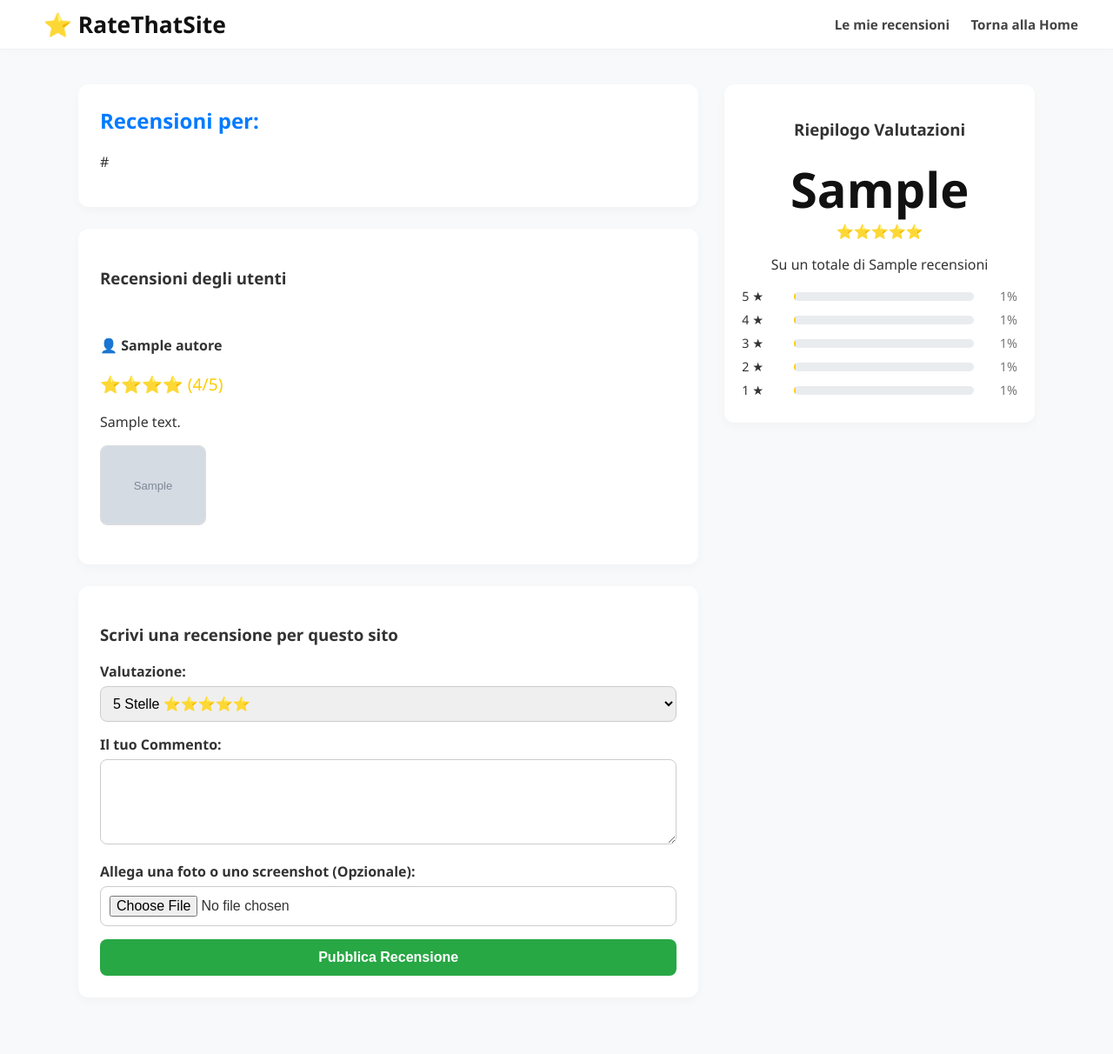
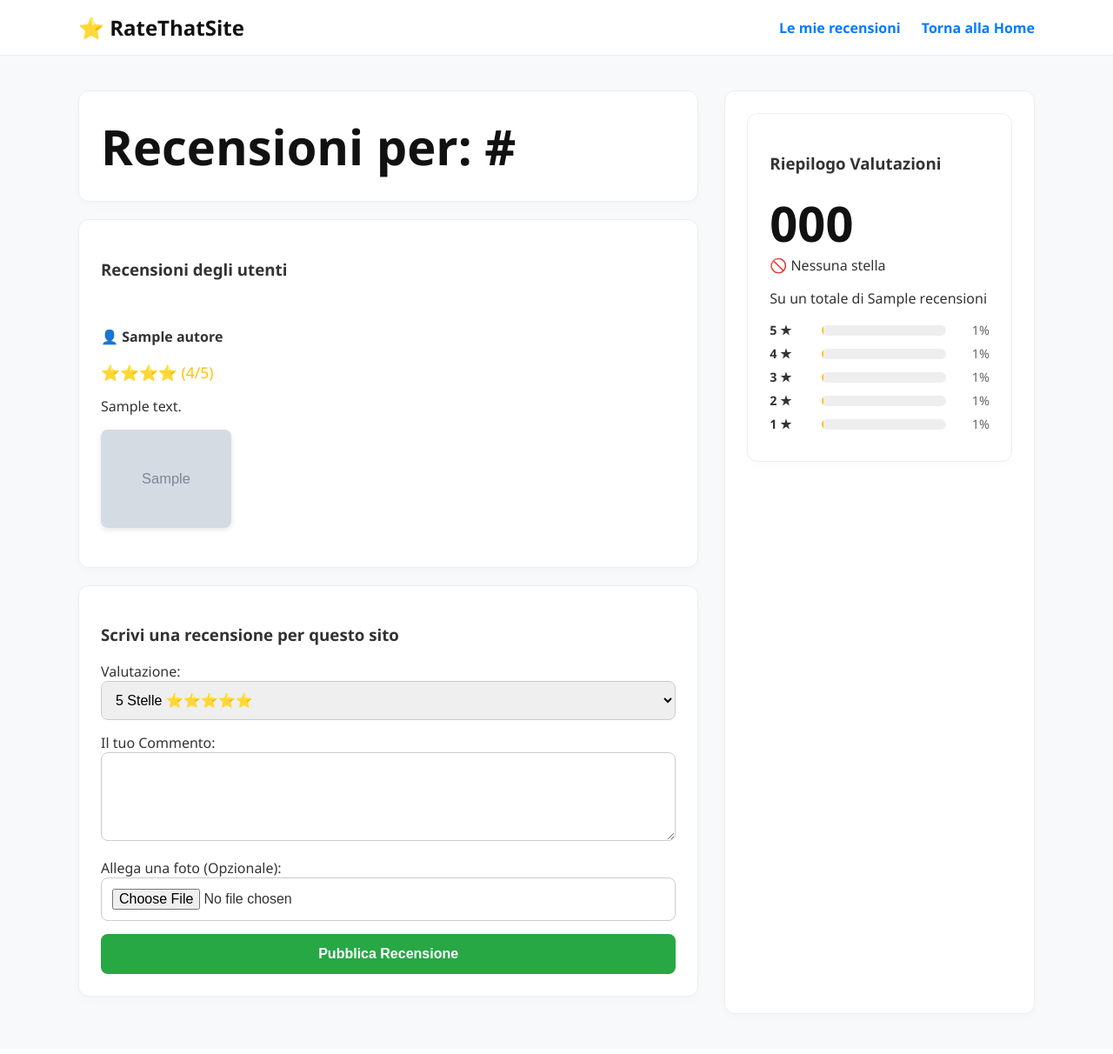
Before and after one commit to DanyXSmile/RateThatSite, a Flask app: template templates/risultati.html in a window 1280 px wide. Shown: the whole page at 87% size. After the commit the page ends 1166 px from the top, so only its background shows below. Run offline with Flask 3, Linux system fonts and the light colour scheme; the visitor is signed in with stand-in values (Sample User, id 1); the template is opened without the code that fills it: most values are stand-ins (such as "Sample title", 1, 10 or a date in 2020); grey boxes marked "Sample" are stand-in pictures; some libraries are stand-ins or nearby versions.

Commit message:
Aggiornamento v1.41

```diff
--- a/app.py
+++ b/app.py
@@ -1,115 +1,122 @@
 import os
-from flask import Flask, render_template, request, redirect, session, url_for
+from flask import Flask, render_template, request, session, redirect, url_for
 
 app = Flask(__name__)
+app.secret_key = os.environ.get("SECRET_KEY", "ratethatsite_ultra_secure_key_2026")
 
-# CHIAVE DI SICUREZZA ROBUSTA PER LE SESSIONI DI VERCEL
-app.secret_key = os.environ.get("SECRET_KEY", "chiave_super_segreta_per_le_recensioni_12345")
+# DATABASE IN MEMORIA (Previene il crash dei cookie a 4KB e supporta le foto)
+# Contiene alcune recensioni iniziali per far funzionare la linea animata scorrevole
+MOCK_DB = {
+    "utenti": ["Daniil", "Aura", "Marco", "Sofia"],
+    "recensioni": [
+        {"autore": "Aura", "site_url": "github.com", "comment": "GitHub mi ha salvato la vita, essenziale per programmare!", "rating": 5, "foto_recensione": ""},
+        {"autore": "Marco", "site_url": "google.com", "comment": "Il motore di ricerca migliore di sempre, pulito e veloce.", "rating": 5, "foto_recensione": ""},
+        {"autore": "Sofia", "site_url": "spotify.com", "comment": "Ottima app per la musica, ma la pubblicità nella versione free è troppa.", "rating": 3, "foto_recensione": ""},
+        {"autore": "Daniil", "site_url": "vercel.com", "comment": " some bug all'inizio ma il deploy dei siti web è istantaneo. Fantastico.", "rating": 4, "foto_recensione": ""}
+    ]
+}
 
 @app.before_request
 def richiedi_nome():
     if 'username' not in session and request.endpoint not in ['login', 'static']:
-        return redirect(url_for('login'))
-
-@app.route('/login', methods=['GET', 'POST'])
-def login():
-    if request.method == 'POST':
-        nome = request.form.get('username', '').strip()
-        if nome:
-            session['username'] = nome
-            if 'reviews_data' not in session:
-                session['reviews_data'] = []
-            session.modified = True
-            return redirect(url_for('index'))
-    return render_template('login.html')
+        return redirect(url_for('index'))
 
 @app.route('/')
 def index():
-    return render_template('index.html')
+    if 'username' not in session:
+        return render_template('index.html', mostre_login=True, errore_user=None)
+    return render_template('index.html', mostre_login=False, recensioni_loop=MOCK_DB['recensioni'])
+
+@app.route('/login', methods=['POST'])
+def login():
+    username = request.form.get('username', '').strip()
+    if not username:
+        return redirect(url_for('index'))
+
+    if username in MOCK_DB['utenti'] or username.lower() in [u.lower() for u in MOCK_DB['utenti']]:
+        return render_template('index.html', mostre_login=True, errore_user="Questo username è già in uso. Scegline un altro!")
+
+    MOCK_DB['utenti'].append(username)
+    session['username'] = username
+    session.modified = True
+    return redirect(url_for('index'))
 
 @app.route('/cerca', methods=['GET', 'POST'])
 def cerca():
-    if request.method == 'POST':
-        site_url = request.form.get('site_url', '').strip()
-    else:
-        site_url = request.args.get('url', '') or request.args.get('site_url', '')
-        site_url = site_url.strip()
-
-    if not site_url:
+    if 'username' not in session:
         return redirect(url_for('index'))
 
-    tutte_le_recensioni = session.get('reviews_data', [])
+    if request.method == 'POST':
+        url_cercato = request.form.get('site_url', '').strip().lower()
+        url_cercato = url_cercato.replace('https://', '').replace('http://', '').replace('www.', '')
+        if url_cercato.endswith('/'):
+            url_cercato = url_cercato[:-1]
+    else:
+        url_cercato = request.args.get('url', '').strip().lower()
 
-    recensioni_trovate = []
-    voti = []
-    # Inizializziamo il conteggio per le barre delle valutazioni (da 1 a 5 stelle)
+    if not url_cercato:
+        return redirect(url_for('index'))
+
+    recensioni_sito = [r for r in MOCK_DB['recensioni'] if r['site_url'] == url_cercato]
+
+    totale_recensioni = len(recensioni_sito)
+    media_stelle = 0
     conteggio_stelle = {5: 0, 4: 0, 3: 0, 2: 0, 1: 0}
+    percentuali = {5: 0, 4: 0, 3: 0, 2: 0, 1: 0}
 
-    for r in tutte_le_recensioni:
-        if r.get('site_url') == site_url:
-            recensioni_trovate.append(r)
-            try:
-                valore_voto = int(r['rating'])
-                voti.append(valore_voto)
-                if valore_voto in conteggio_stelle:
-                    conteggio_stelle[valore_voto] += 1
-            except:
-                pass
-
-    # Calcolo della media e delle percentuali per la barra di riepilogo grafico
-    totale_recensioni = len(recensioni_trovate)
-    media_voto = round(sum(voti) / totale_recensioni, 1) if totale_recensioni > 0 else 0
-
-    percentuali_stelle = {}
-    for stella, count in conteggio_stelle.items():
-        percentuali_stelle[stella] = int((count / totale_recensioni) * 100) if totale_recensioni > 0 else 0
+    if totale_recensioni > 0:
+        somma = 0
+        for r in recensioni_sito:
+            somma += r['rating']
+            conteggio_stelle[r['rating']] += 1
+        media_stelle = round(somma / totale_recensioni, 1)
+        for stella in conteggio_stelle:
+            percentuali[stella] = round((conteggio_stelle[stella] / totale_recensioni) * 100)
 
     return render_template(
         'risultati.html',
-        url_cercato=site_url,
-        recensioni=recensioni_trovate,
-        media_voto=media_voto,
+        url_cercato=url_cercato,
+        recensioni=recensioni_sito,
         totale_recensioni=totale_recensioni,
-        percentuali=percentuali_stelle
+        media_stelle=media_stelle,
+        conteggio_stelle=conteggio_stelle,
+        percentuali=percentuali
     )
 
 @app.route('/aggiungi_recensione', methods=['POST'])
 def aggiungi_recensione():
-    # Se per qualunque motivo la sessione si svuota, evitiamo il crash e rimandiamo al login
     if 'username' not in session:
-        return redirect(url_for('login'))
+        return redirect(url_for('index'))
 
     autore = session['username']
-    site_url = request.form.get('site_url', '').strip()
+    site_url = request.form.get('site_url', '').strip().lower()
     comment = request.form.get('comment', '').strip()
-    rating = request.form.get('rating')
-
-    # Invece di salvare tutto il testo della foto che fa saltare i cookie,
-    # salviamo solo un valore booleano o un testo finto leggerissimo.
-    ha_foto = request.form.get('foto_base64', '') != ''
+    rating = int(request.form.get('rating', 5))
+    foto_base64 = request.form.get('foto_base64', '')
 
     nuova_recensione = {
         'autore': autore,
         'site_url': site_url,
         'comment': comment,
-        'rating': int(rating),
-        'ha_foto': ha_foto  # Questo occupa pochissimi byte!
+        'rating': rating,
+        'foto_recensione': foto_base64
     }
 
-    recensioni_attuali = session.get('reviews_data', [])
-    recensioni_attuali.append(nuova_recensione)
-    session['reviews_data'] = recensioni_attuali
-    session.modified = True
-
+    MOCK_DB['recensioni'].append(nuova_recensione)
     return redirect(url_for('cerca', url=site_url))
 
 @app.route('/le-mie-recensioni')
 def le_mie_recensioni():
-    autore = session.get('username')
-    tutte_le_recensioni = session.get('reviews_data', [])
+    if 'username' not in session:
+        return redirect(url_for('index'))
 
-    mie_recensioni = [r for r in tutte_le_recensioni if r.get('autore') == autore]
-    return render_template('le_mie_recensioni.html', recensioni=mie_recensioni, utente=autore)
+    mie_recensioni = [r for r in MOCK_DB['recensioni'] if r['autore'] == session['username']]
+    return render_template('le_mie_recensioni.html', recensioni=mie_recensioni)
+
+@app.route('/logout')
+def logout():
+    session.clear()
+    return redirect(url_for('index'))
 
 if __name__ == '__main__':
     app.run(debug=True)
--- a/templates/risultati.html
+++ b/templates/risultati.html
@@ -4,47 +4,35 @@
     <meta charset="UTF-8">
     <title>Recensioni per {{ url_cercato }} - RateThatSite</title>
     <style>
-        body { font-family: 'Segoe UI', Arial, sans-serif; background-color: #f8f9fa; color: #333; margin: 0; padding: 0; }
-        .main-header { background: #ffffff; border-bottom: 1px solid #f0f0f0; padding: 10px 0; box-shadow: 0 4px 12px rgba(0,0,0,0.01); }
-        .header-container { max-width: 1200px; margin: 0 auto; display: flex; justify-content: space-between; align-items: center; padding: 0 20px; }
-        .logo-link { text-decoration: none; display: inline-flex; align-items: center; }
-        .logo-text { font-size: 1.65rem; font-weight: 800; color: #111111; margin-left: 10px; }
-        .nav-link { color: #444; text-decoration: none; font-weight: 600; font-size: 0.95rem; margin-left: 20px; }
-        .nav-link:hover { color: #007bff; }
-
-        .container { max-width: 1100px; margin: 40px auto; padding: 0 20px; display: flex; gap: 30px; }
-        .left-column { flex: 2; }
-        .right-column { flex: 1; }
-
-        .card { background: #ffffff; padding: 25px; border-radius: 12px; box-shadow: 0 4px 12px rgba(0,0,0,0.03); margin-bottom: 25px; }
-        .url-title { color: #007bff; word-break: break-all; margin-top: 0; }
-
-        .review-item { border-bottom: 1px solid #eee; padding: 20px 0; }
+        body { font-family: 'Segoe UI', Arial, sans-serif; background-color: #f8f9fa; margin: 0; padding: 0; color: #333; }
+        .main-header { background: #ffffff; border-bottom: 1px solid #eee; padding: 15px 0; }
+        .header-container { max-width: 1100px; margin: 0 auto; display: flex; justify-content: space-between; align-items: center; padding: 0 20px; }
+        .logo-text { font-size: 1.5rem; font-weight: 800; color: #111; text-decoration: none; }
+        .nav-link { color: #007bff; text-decoration: none; font-weight: bold; margin-left: 20px; }
+        .nav-link:hover { text-decoration: underline; }
+        .container { max-width: 1100px; margin: 40px auto; padding: 0 20px; display: grid; grid-template-columns: 2fr 1fr; gap: 30px; }
+        @media(max-width: 768px) { .container { grid-template-columns: 1fr; } }
+        .card { background: white; padding: 25px; border-radius: 12px; box-shadow: 0 4px 12px rgba(0,0,0,0.02); margin-bottom: 20px; border: 1px solid #eee; }
+        .rating-big { font-size: 3.5rem; font-weight: 800; margin: 0; color: #111; }
+        .bar-container { display: flex; align-items: center; margin-bottom: 8px; font-size: 0.9rem; }
+        .bar-label { width: 50px; font-weight: 600; }
+        .bar-bg { flex: 1; background: #eee; height: 12px; border-radius: 6px; margin: 0 10px; overflow: hidden; }
+        .bar-fill { background: #ffc107; height: 100%; border-radius: 6px; }
+        .bar-pct { width: 40px; text-align: right; color: #666; }
+        .review-item { padding: 20px 0; border-bottom: 1px solid #eee; }
         .review-item:last-child { border-bottom: none; }
-        .stars { color: #ffcc00; font-size: 1.2rem; }
-        .review-img { max-width: 120px; border-radius: 8px; margin-top: 10px; display: block; border: 1px solid #ddd; }
-
-        .summary-box { text-align: center; background: #fff; border-radius: 12px; padding: 20px; box-shadow: 0 4px 12px rgba(0,0,0,0.03); position: sticky; top: 20px; }
-        .big-rating { font-size: 3.5rem; font-weight: 800; margin: 10px 0 0 0; color: #111; }
-        .bar-container { display: flex; align-items: center; margin: 8px 0; font-size: 0.9rem; }
-        .bar-label { width: 50px; text-align: left; }
-        .bar-bg { flex: 1; background: #e9ecef; height: 10px; border-radius: 5px; margin: 0 10px; overflow: hidden; }
-        .bar-fill { background: #ffcc00; height: 100%; border-radius: 5px; }
-        .bar-percent { width: 40px; text-align: right; color: #777; }
-
-        .form-group { margin-bottom: 15px; }
-        .form-group label { display: block; font-weight: 600; margin-bottom: 6px; }
-        .form-control { width: 100%; padding: 10px; border: 1px solid #ccc; border-radius: 8px; font-size: 1rem; box-sizing: border-box; }
-        .btn-submit { background: #28a745; color: white; border: none; padding: 12px 20px; border-radius: 8px; font-weight: bold; cursor: pointer; width: 100%; font-size: 1rem; }
+        .stars { color: #ffc107; font-size: 1.1rem; margin-bottom: 5px; }
+        .form-control { width: 100%; padding: 12px; border: 1px solid #ccc; border-radius: 8px; box-sizing: border-box; font-size: 1rem; margin-bottom: 15px; }
+        .btn-submit { background: #28a745; color: white; border: none; padding: 14px; border-radius: 8px; font-weight: bold; cursor: pointer; width: 100%; font-size: 1rem; }
         .btn-submit:hover { background: #218838; }
+        .review-img { max-width: 150px; max-height: 150px; border-radius: 8px; margin-top: 10px; display: block; box-shadow: 0 2px 6px rgba(0,0,0,0.1); }
+        .summary-box { background: white; padding: 25px; border-radius: 12px; box-shadow: 0 4px 12px rgba(0,0,0,0.02); border: 1px solid #eee; position: sticky; top: 20px; }
     </style>
 </head>
 <body>
     <header class="main-header">
         <div class="header-container">
-            <a href="/" class="logo-link">
-                <span class="logo-text">⭐ RateThatSite</span>
-            </a>
+            <a href="/" class="logo-text">⭐ RateThatSite</a>
             <div>
                 <a href="/le-mie-recensioni" class="nav-link">Le mie recensioni</a>
                 <a href="/" class="nav-link">Torna alla Home</a>
@@ -53,10 +41,9 @@
     </header>
 
     <div class="container">
-        <div class="left-column">
+        <div>
             <div class="card">
-                <h2 class="url-title">Recensioni per:</h2>
-                <p>{{ url_cercato }}</p>
+                <h2 class="rating-big">Recensioni per: {{ url_cercato }}</h2>
             </div>
 
             <div class="card">
@@ -73,7 +60,7 @@
                     </div>
                     {% endfor %}
                 {% else %}
-                    <p>Nessuna recensione presente per questo sito. Sii il primo!</p>
+                    <p>Nessuna recensione presente per questo sito. Sii il primo a scriverne una qui sotto!</p>
                 {% endif %}
             </div>
 
@@ -100,7 +87,7 @@
                     </div>
 
                     <div class="form-group">
-                        <label>Allega una foto o uno screenshot (Opzionale):</label>
+                        <label>Allega una foto (Opzionale):</label>
                         <input type="file" id="fotoInput" accept="image/*" class="form-control">
                         <div id="caricamentoStato" style="display:none; margin-top: 8px; font-size: 0.95rem;"></div>
                     </div>
@@ -120,7 +107,7 @@
                             submitBtn.innerText = 'Ottimizzazione immagine...';
                             stato.style.display = 'block';
                             stato.style.color = '#d39e00';
-                            stato.innerText = '⏳ Ottimizzazione e riduzione peso immagine in corso...';
+                            stato.innerText = '⏳ Compressione della foto in corso per salvataggio sicuro...';
 
                             const reader = new FileReader();
                             reader.onload = function(event) {
@@ -129,28 +116,22 @@
                                     const canvas = document.createElement('canvas');
                                     let width = img.width;
                                     let height = img.height;
-
-                                    // Riduciamo la dimensione massima a 300px per farla rientrare tassativamente nei limiti di Flask
-                                    const max_size = 300;
+                                    const max_size = 250;
                                     if (width > max_size) {
                                         height *= max_size / width;
                                         width = max_size;
                                     }
-
                                     canvas.width = width;
                                     canvas.height = height;
                                     const ctx = canvas.getContext('2d');
                                     ctx.drawImage(img, 0, 0, width, height);
-
-                                    // Applichiamo una compressione JPEG aggressiva (qualità 0.4) per renderla ultra-leggera
                                     const dataUrl = canvas.toDataURL('image/jpeg', 0.4);
                                     hiddenInput.value = dataUrl;
-
                                     submitBtn.disabled = false;
                                     submitBtn.style.background = '#28a745';
                                     submitBtn.innerText = 'Pubblica Recensione';
                                     stato.style.color = '#28a745';
-                                    stato.innerText = '✅ Foto allegata con successo (formato leggero)!';
+                                    stato.innerText = '✅ Foto pronta e ottimizzata correttamente!';
                                 };
                                 img.src = event.target.result;
                             };
@@ -167,24 +148,25 @@
             </div>
         </div>
 
-        <div class="right-column">
-            <div class="summary-box">
+        <div class="summary-box">
+            <div class="card">
                 <h3>Riepilogo Valutazioni</h3>
-                <div class="big-rating">{{ media_voto }}</div>
+                <div class="rating-big">{{ media_stelle }}</div>
                 <div>
-                    {% if media_voto >= 4.5 %}⭐️⭐️⭐️⭐️⭐️
-                    {% elif media_voto >= 3.5 %}⭐️⭐️⭐️⭐️
-                    {% elif media_voto >= 2.5 %}⭐️⭐️⭐️
-                    {% elif media_voto >= 1.5 %}⭐️⭐️
-                    {% elif media_voto > 0 %}⭐️
-                    {% else %}⭐️⭐️⭐️⭐️⭐️{% endif %}
+                    {% if media_stelle >= 4.5 %}⭐️⭐️⭐️⭐️⭐️
+                    {% elif media_stelle >= 3.5 %}⭐️⭐️⭐️⭐️
+                    {% elif media_stelle >= 2.5 %}⭐️⭐️⭐️
+                    {% elif media_stelle >= 1.5 %}⭐️⭐️
+                    {% elif media_stelle > 0 %}⭐️
+                    {% else %}🚫 Nessuna stella
+                    {% endif %}
                 </div>
                 <p>Su un totale di {{ totale_recensioni }} recensioni</p>
                 {% for stella in [5, 4, 3, 2, 1] %}
                 <div class="bar-container">
                     <div class="bar-label">{{ stella }} ★</div>
                     <div class="bar-bg"><div class="bar-fill" style="width: {{ percentuali[stella] }}%;"></div></div>
-                    <div class="bar-percent">{{ percentuali[stella] }}%</div>
+                    <div class="bar-pct">{{ percentuali[stella] }}%</div>
                 </div>
                 {% endfor %}
             </div>
```
Also changed, not shown: templates/index.html (+74 -15 lines).
